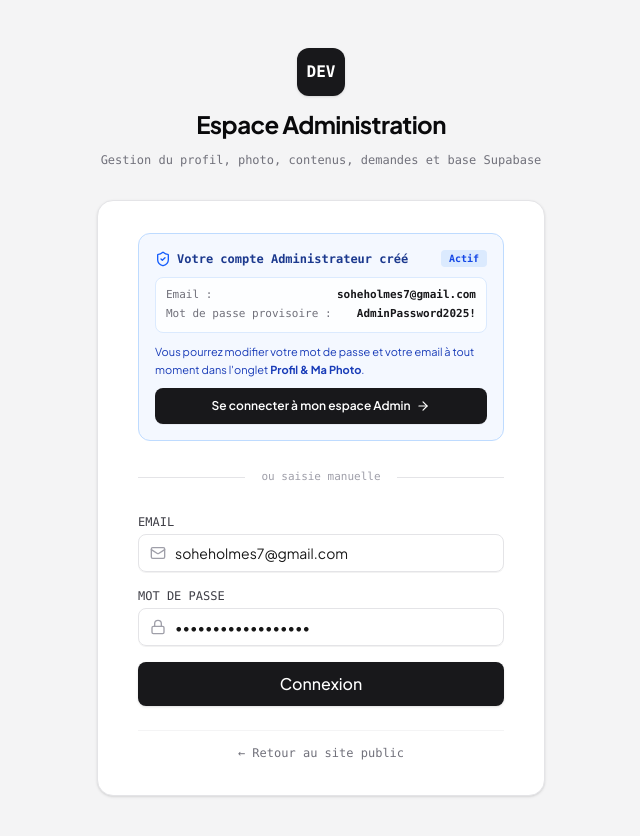
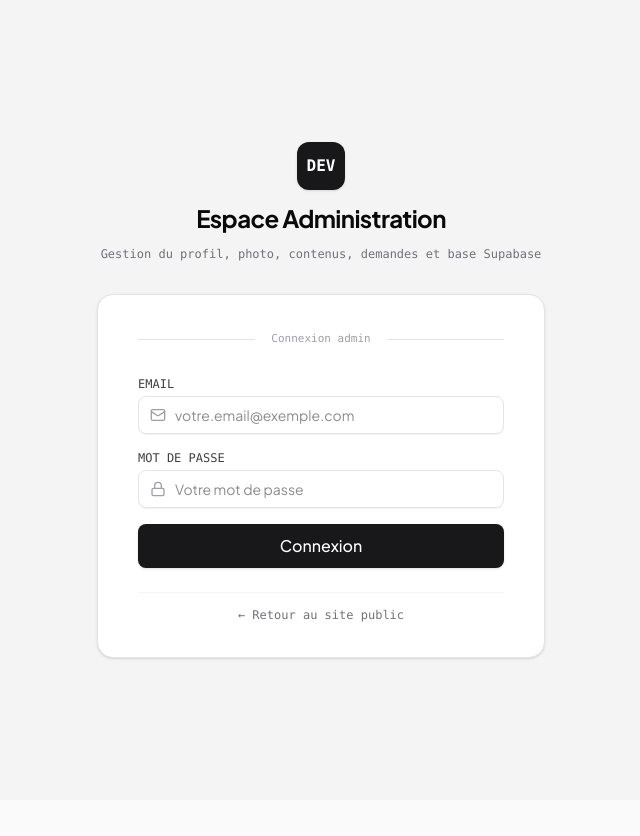
Before and after one commit to hstkbj/PortfolioReal, a React (Vite) app: page /admin/login in a window 1280 px wide. Shown: the top 836 px of the page, without its empty margins (319-959 px from the left). After the commit the page ends 800 px from the top, so only its background shows below. Built offline with nearby package versions, Linux system fonts and the light colour scheme; no server answers.

Commit message:
Refactor AdminLoginPage to remove hardcoded credentials; update placeholders for email and password fields

```diff
--- a/src/pages/admin/AdminLoginPage.tsx
+++ b/src/pages/admin/AdminLoginPage.tsx
@@ -9,8 +9,8 @@ export const AdminLoginPage: React.FC = () => {
   const navigate = useNavigate();
   const location = useLocation();
 
-  const [email, setEmail] = useState('soheholmes7@gmail.com');
-  const [password, setPassword] = useState('AdminPassword2025!');
+  const [email, setEmail] = useState('');
+  const [password, setPassword] = useState('');
   const [error, setError] = useState<string | null>(null);
   const [warning, setWarning] = useState<string | null>(null);
   const [isLoading, setIsLoading] = useState(false);
@@ -77,45 +77,9 @@ export const AdminLoginPage: React.FC = () => {
             </div>
           )}
 
-          {/* Carte Identifiant Administrateur créé */}
-          <div className="p-4 rounded-xl bg-blue-50/70 border border-blue-200 text-xs space-y-2.5">
-            <div className="flex items-center justify-between text-blue-900 font-semibold">
-              <span className="flex items-center gap-1.5 font-mono">
-                <ShieldCheck className="w-4 h-4 text-blue-600" />
-                Votre compte Administrateur créé
-              </span>
-              <span className="text-[10px] text-blue-700 font-mono bg-blue-100 px-2 py-0.5 rounded">Actif</span>
-            </div>
-
-            <div className="space-y-1 font-mono text-[11px] text-blue-950 bg-white/80 p-2.5 rounded-lg border border-blue-100">
-              <div className="flex justify-between">
-                <span className="text-zinc-500">Email :</span>
-                <strong className="text-zinc-900">soheholmes7@gmail.com</strong>
-              </div>
-              <div className="flex justify-between">
-                <span className="text-zinc-500">Mot de passe provisoire :</span>
-                <strong className="text-zinc-900">AdminPassword2025!</strong>
-              </div>
-            </div>
-
-            <p className="text-[11px] text-blue-800 leading-relaxed">
-              Vous pourrez modifier votre mot de passe et votre email à tout moment dans l'onglet <strong>Profil & Ma Photo</strong>.
-            </p>
-
-            <button
-              type="button"
-              onClick={() => handleLogin()}
-              disabled={isLoading}
-              className="w-full py-2.5 px-3 rounded-lg bg-zinc-900 text-white text-xs font-semibold hover:bg-zinc-800 transition-colors flex items-center justify-center gap-1.5 shadow-2xs"
-            >
-              <span>Se connecter à mon espace Admin</span>
-              <ArrowRight className="w-3.5 h-3.5" />
-            </button>
-          </div>
-
           <div className="relative flex py-1 items-center">
             <div className="flex-grow border-t border-zinc-200"></div>
-            <span className="flex-shrink mx-4 text-[11px] font-mono text-zinc-400">ou saisie manuelle</span>
+            <span className="flex-shrink mx-4 text-[11px] font-mono text-zinc-400">Connexion admin</span>
             <div className="flex-grow border-t border-zinc-200"></div>
           </div>
 
@@ -134,7 +98,7 @@ export const AdminLoginPage: React.FC = () => {
                   value={email}
                   onChange={(e) => setEmail(e.target.value)}
                   className="block w-full pl-9 pr-3 py-2 rounded-lg border border-zinc-200 text-sm focus:outline-none focus:ring-2 focus:ring-zinc-900 focus:border-zinc-900"
-                  placeholder="soheholmes7@gmail.com"
+                  placeholder="votre.email@exemple.com"
                 />
               </div>
             </div>
@@ -153,7 +117,7 @@ export const AdminLoginPage: React.FC = () => {
                   value={password}
                   onChange={(e) => setPassword(e.target.value)}
                   className="block w-full pl-9 pr-3 py-2 rounded-lg border border-zinc-200 text-sm focus:outline-none focus:ring-2 focus:ring-zinc-900 focus:border-zinc-900"
-                  placeholder="••••••••••••"
+                  placeholder="Votre mot de passe"
                 />
               </div>
             </div>
```
